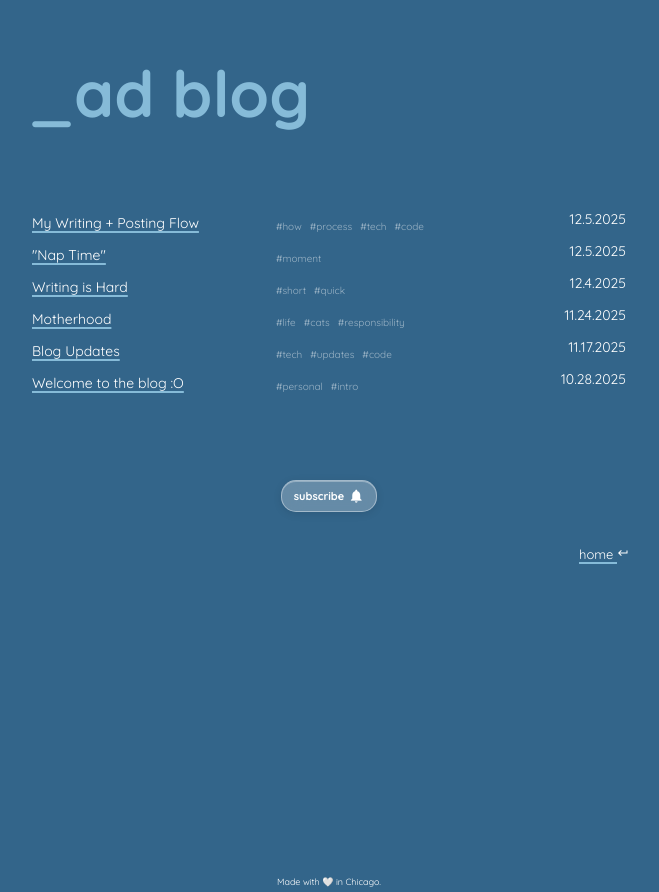
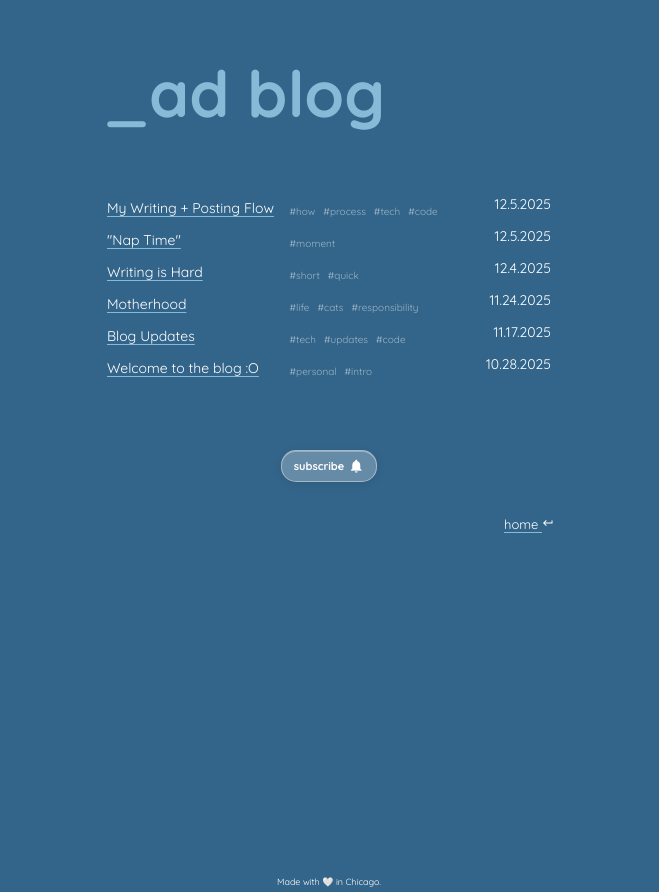
Before and after one commit to abbyadanger/ad, an Angular app: page /blog in a window 1280 px wide. Shown: the whole page, without its empty margins (311-970 px from the left). Built offline with nearby package versions, Linux system fonts and the light colour scheme.

Commit message:
Odd changes for example

```diff
--- a/public/blog-posts.json
+++ b/public/blog-posts.json
@@ -1,7 +1,7 @@
 {
   "posts": [
     {
-      "id": "welcome",
+      "id": "00",
       "filename": "welcome.md",
       "title": "Welcome to the blog :O",
       "dateFormatted": "10.28.2025",
@@ -11,7 +11,7 @@
       "readTime": null
     },
     {
-      "id": "blog-updates",
+      "id": "01",
       "filename": "blog-updates.md",
       "title": "Blog Updates",
       "dateFormatted": "11.17.2025",
@@ -21,7 +21,7 @@
       "readTime": null
     },
     {
-      "id": "motherhood",
+      "id": "02",
       "filename": "motherhood.md",
       "title": "Motherhood",
       "dateFormatted": "11.24.2025",
@@ -31,7 +31,7 @@
       "readTime": null
     },
     {
-      "id": "writing-hard",
+      "id": "03",
       "filename": "writing-hard.md",
       "title": "Writing is Hard",
       "dateFormatted": "12.4.2025",
@@ -41,7 +41,7 @@
       "readTime": null
     },
     {
-      "id": "writing-flow",
+      "id": "04",
       "filename": "writing-flow.md",
       "title": "My Writing + Posting Flow",
       "dateFormatted": "12.5.2025",
@@ -51,7 +51,7 @@
       "readTime": null
     },
     {
-      "id": "moment-1",
+      "id": "05",
       "filename": "moment-1.md",
       "title": "\"Nap Time\"",
       "dateFormatted": "12.5.2025",
--- a/src/app/blog-list/blog-list.component.css
+++ b/src/app/blog-list/blog-list.component.css
@@ -1,5 +1,5 @@
 .content {
-  max-width: 600px;
+  max-width: 450px;
   margin: 0 auto;
   padding: 40px 20px;
   font-family: "Quicksand", sans-serif;
@@ -36,7 +36,7 @@ p {
 a {
   color: inherit;
   text-decoration: underline;
-  text-decoration-thickness: 2px;
+  text-decoration-thickness: 1px;
   text-underline-offset: 3px;
   text-decoration-color: #86bbd8; /* light gray underline */
   transition: text-decoration-color 0.2s;
@@ -87,11 +87,11 @@ a:hover, a:focus {
   margin-right: 8px;
 }
 
-@media (max-width: 600px) {
+/* @media (max-width: 600px) {
   .post-tags {
     display: none;
   }
-}
+} */
 
 /* Arrow Styling */
 .arrow {
--- a/src/app/blog-list/blog-list.component.html
+++ b/src/app/blog-list/blog-list.component.html
@@ -15,6 +15,7 @@
         <div *ngIf="!loading() && !error()">
             <table class="blog-posts" *ngIf="posts().length > 0">
                 <tr *ngFor="let post of posts()">
+                    <!-- <td>{{post.id}}.</td> -->
                     <td>
                         <a [routerLink]="['/blog', post.slug]">{{ post.title }}</a>
                     </td>
--- a/src/app/home/home.component.css
+++ b/src/app/home/home.component.css
@@ -1,5 +1,5 @@
 .content {
-  max-width: 600px;
+  max-width: 450px;
   margin: 0 auto;
   padding: 40px 20px;
   font-family: "Quicksand", sans-serif;
@@ -50,7 +50,7 @@ p {
 a {
   color: inherit;
   text-decoration: underline;
-  text-decoration-thickness: 2px;
+  text-decoration-thickness: 1px;
   text-underline-offset: 3px;
   text-decoration-color: #86bbd8;
   transition: text-decoration-color 0.2s;
--- a/src/app/markdown-viewer/markdown-viewer.component.css
+++ b/src/app/markdown-viewer/markdown-viewer.component.css
@@ -1,5 +1,5 @@
 .content {
-  max-width: 600px;
+  max-width: 450px;
   margin: 0 auto;
   padding: 40px 20px;
   font-family: "Quicksand", sans-serif;
@@ -36,7 +36,7 @@ p {
 a {
   color: inherit;
   text-decoration: underline;
-  text-decoration-thickness: 2px;
+  text-decoration-thickness: 1px;
   text-underline-offset: 3px;
   text-decoration-color: #86bbd8; /* light gray underline */
   transition: text-decoration-color 0.2s;
```
Also changed, not shown: public/docs/minimal.md (added, +11 -0 lines), public/docs/.obsidian/workspace.json.
